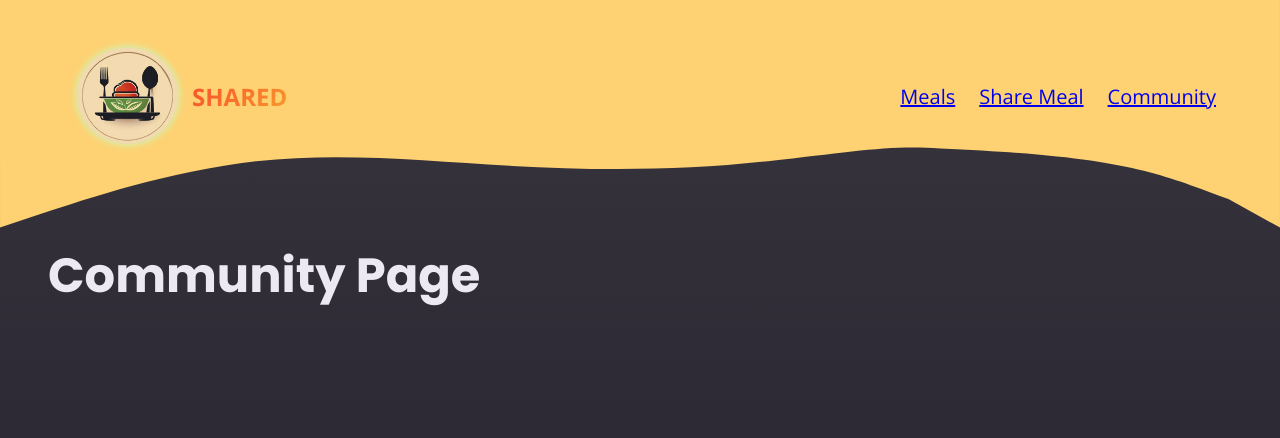
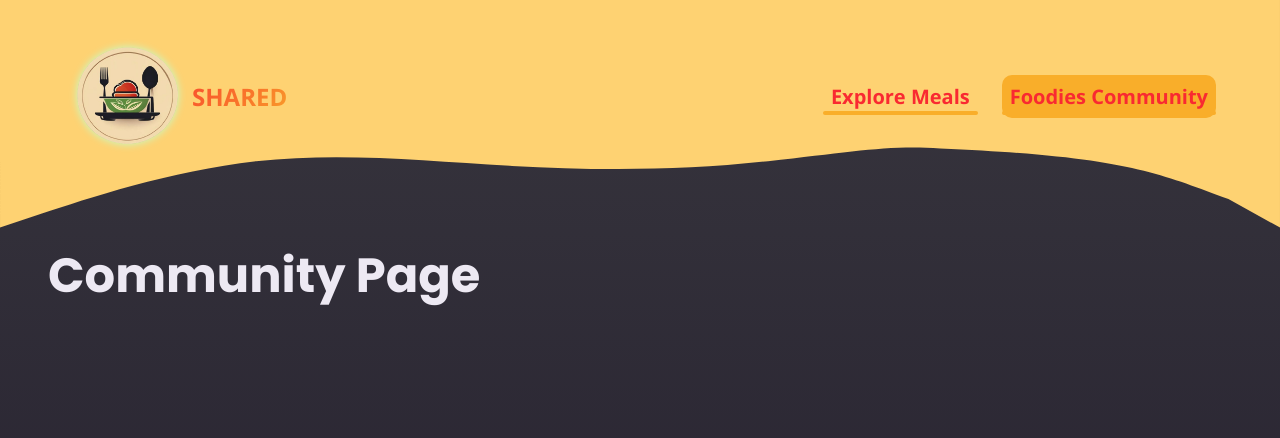
Before and after one commit to dorahs71/next-shared, a Next.js app: page /community in a window 1280 px wide. Shown: the top 438 px of the page. Built offline with nearby package versions, Linux system fonts and the light colour scheme.

Commit message:
feat: replace Link with NavLink(Client Component)

```diff
--- a/components/main-header/main-header.tsx
+++ b/components/main-header/main-header.tsx
@@ -1,8 +1,10 @@
 import Link from 'next/link';
 import Image from 'next/image';
+
 import styles from './main-header.module.css';
 import logo from '@/public/logo.svg';
 import MainHeaderBackground from './main-header-background';
+import NavLink from './nav-link';
 
 export default function MainHeader() {
   return (
@@ -17,13 +19,10 @@ export default function MainHeader() {
         <nav className={styles.nav}>
           <ul>
             <li>
-              <Link href="/meals">Meals</Link>
+              <NavLink href={'/meals'}>Explore Meals</NavLink>
             </li>
             <li>
-              <Link href="/meals/share">Share Meal</Link>
-            </li>
-            <li>
-              <Link href="/community">Community</Link>
+              <NavLink href={'/community'}>Foodies Community</NavLink>
             </li>
           </ul>
         </nav>
```
